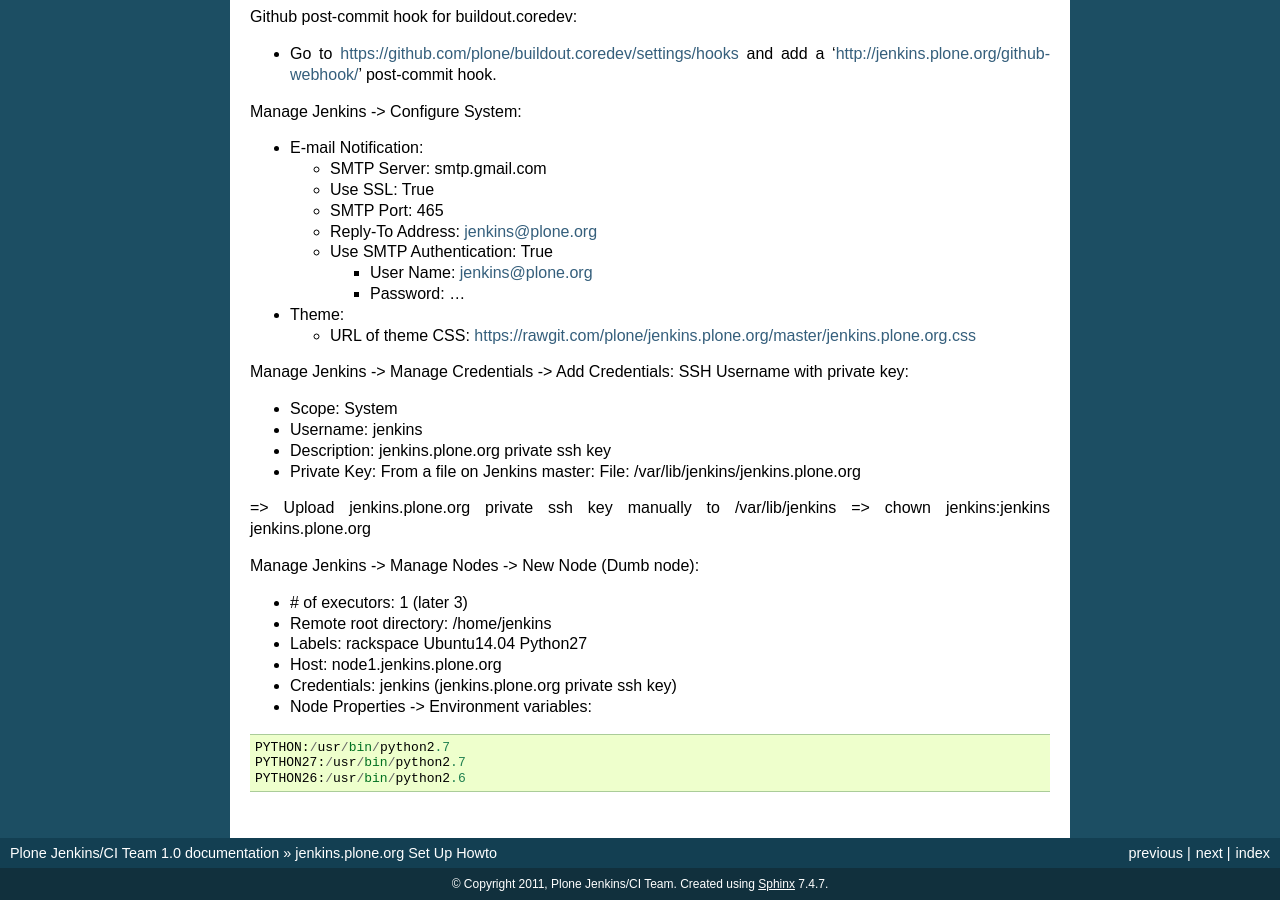
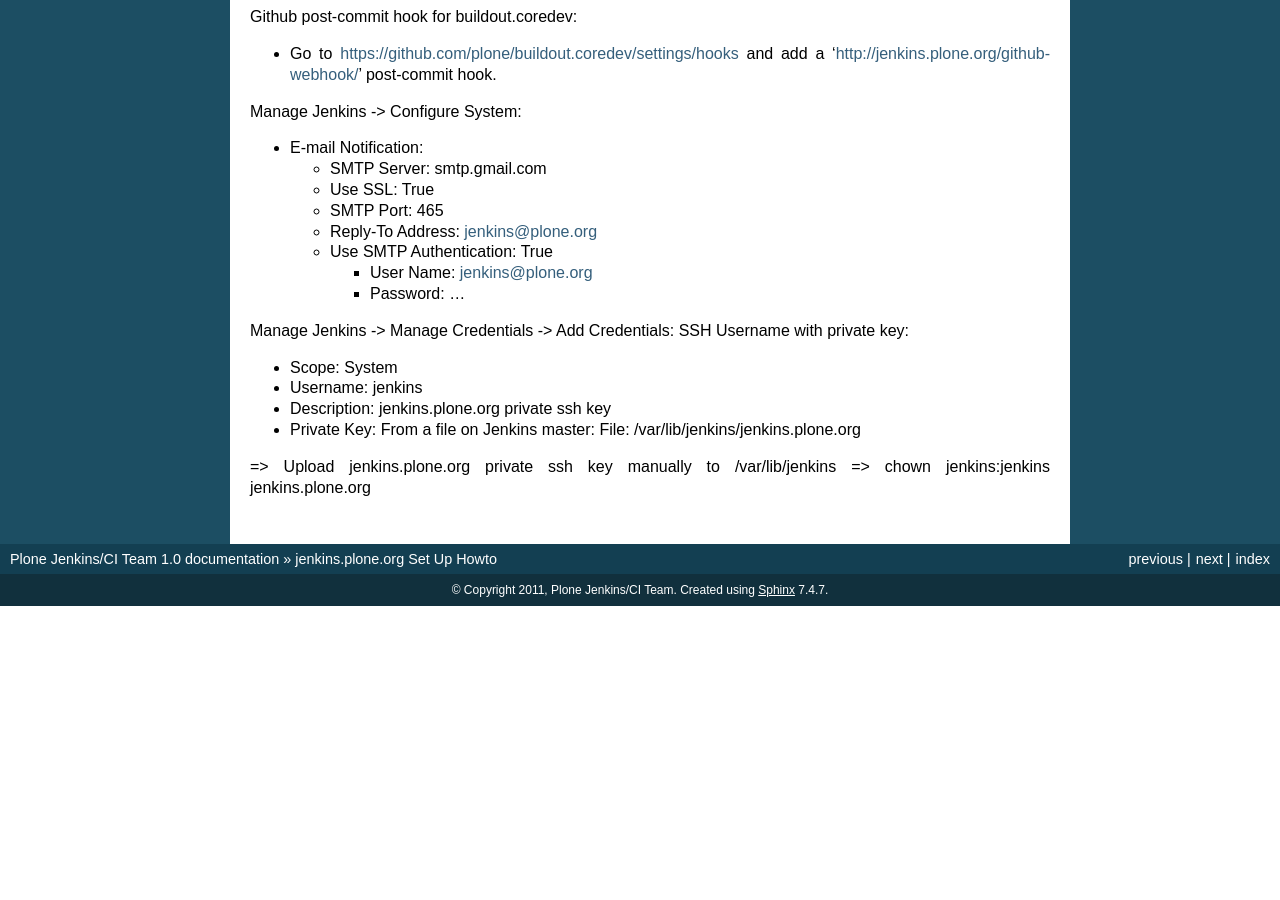
Before and after one commit to plone/jenkins.plone.org, a Sphinx documentation site: the page built from docs/source/setup.rst, in a window 1280 px wide and 900 px high, scrolled down 1576 px. Built offline with Sphinx 7.4.7, drawn with Linux system fonts in a browser that asks for light colours; after the commit the page ends 2182 px from its top, so only the background shows below that.

Commit message:
Already done by ansible
plone.jenkins_{server,node} already add the theme and set up nodes.

```diff
--- a/docs/source/setup.rst
+++ b/docs/source/setup.rst
@@ -110,10 +110,6 @@
     * User Name: jenkins@plone.org
     * Password: ...
 
-* Theme:
-
-  * URL of theme CSS: https://rawgit.com/plone/jenkins.plone.org/master/jenkins.plone.org.css
-
 Manage Jenkins -> Manage Credentials -> Add Credentials: SSH Username with private key:
 
 * Scope: System
@@ -123,18 +119,3 @@
 
 => Upload jenkins.plone.org private ssh key manually to /var/lib/jenkins
 => chown jenkins:jenkins jenkins.plone.org
-
-Manage Jenkins -> Manage Nodes -> New Node (Dumb node):
-
-* # of executors: 1 (later 3)
-* Remote root directory: /home/jenkins
-* Labels: rackspace Ubuntu14.04 Python27
-* Host: node1.jenkins.plone.org
-* Credentials: jenkins (jenkins.plone.org private ssh key)
-* Node Properties -> Environment variables:
-
-::
-
-  PYTHON:/usr/bin/python2.7
-  PYTHON27:/usr/bin/python2.7
-  PYTHON26:/usr/bin/python2.6
```
